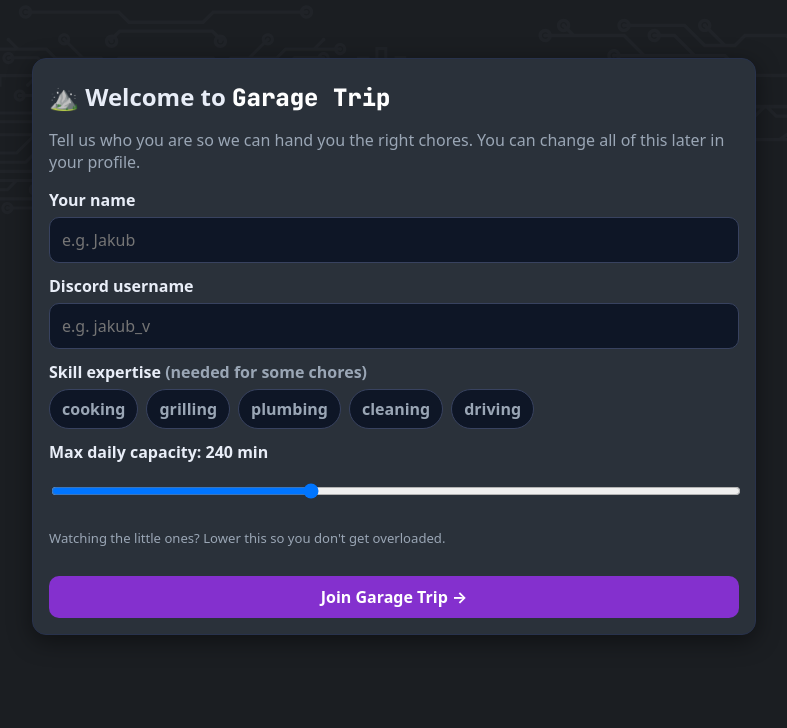
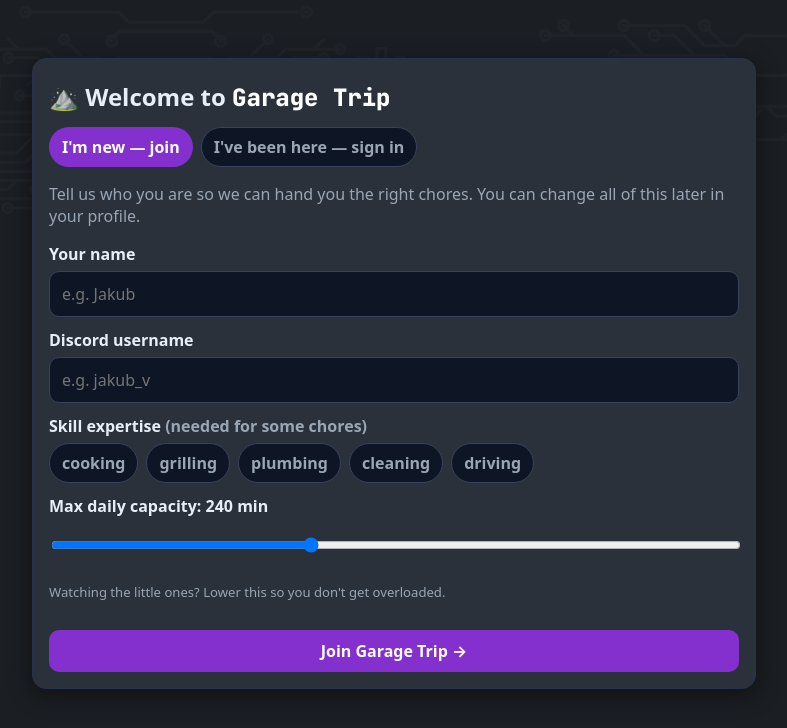
Before and after one commit to vonsovsky/GarageChoresAssigner, a FastAPI app: page / in a window 1280 px wide. Shown: the top 728 px of the page, without its empty margins (246-1033 px from the left). Run offline with FastAPI, Linux system fonts and the light colour scheme.

Commit message:
Add sign-in for returning users
Identity is a uid cookie plus a profile row in SQLite; if the cookie is lost
or used on a new device there was no way back in except re-registering. Add
POST /api/login (restore session by Discord username) and POST /api/logout,
a Join/Sign-in toggle on the landing page, and a Sign out button on the
profile page.

Co-Authored-By: Claude Opus 4.8 <noreply@anthropic.com>

```diff
--- a/app/models.py
+++ b/app/models.py
@@ -30,3 +30,7 @@ class ChoreCreateIn(BaseModel):
 class ManualWorkIn(BaseModel):
     description: str = Field(min_length=1, max_length=200)
     minutes: int = Field(ge=1, le=1000)
+
+
+class LoginIn(BaseModel):
+    discord_handle: str = Field(min_length=1, max_length=80)
--- a/app/routes/api.py
+++ b/app/routes/api.py
@@ -16,7 +16,7 @@ from ..catalog import (
     template_time,
 )
 from ..config import settings
-from ..models import ChoreCreateIn, ManualWorkIn, ProfileIn
+from ..models import ChoreCreateIn, LoginIn, ManualWorkIn, ProfileIn
 from ..suggestions import build_person_pool
 from ..upstream import upstream
 
@@ -56,6 +56,27 @@ async def register(body: ProfileIn, response: Response):
     response.set_cookie(COOKIE, discord_id, max_age=60 * 60 * 24 * 14, samesite="lax")
     await service.broadcast_local({"type": "profile_updated", "discord_id": discord_id})
     return {"profile": profile, "discord_id": discord_id, "matched_upstream": not discord_id.startswith("handle:")}
+
+
+@router.post("/login")
+async def login(body: LoginIn, response: Response):
+    """Sign an existing user back in by their Discord username (restores the
+    session cookie for a returning/new-device/cleared-cookie visitor)."""
+    profile = db.get_profile_by_handle(body.discord_handle)
+    if not profile:
+        raise HTTPException(
+            status_code=404,
+            detail="No profile for that Discord username yet — please join first.",
+        )
+    discord_id = profile["discord_id"]
+    response.set_cookie(COOKIE, discord_id, max_age=60 * 60 * 24 * 14, samesite="lax")
+    return {"profile": profile, "discord_id": discord_id}
+
+
+@router.post("/logout")
+async def logout(response: Response):
+    response.delete_cookie(COOKIE)
+    return {"ok": True}
 
 
 @router.get("/me")
--- a/app/static/js/join.js
+++ b/app/static/js/join.js
@@ -20,6 +20,29 @@ async function init() {
   cap.addEventListener("input", () => (capVal.textContent = cap.value));
 
   document.getElementById("join-form").addEventListener("submit", submit);
+  document.getElementById("login-form").addEventListener("submit", signIn);
+  document.getElementById("tab-join").addEventListener("click", () => showTab("join"));
+  document.getElementById("tab-login").addEventListener("click", () => showTab("login"));
+}
+
+function showTab(which) {
+  const login = which === "login";
+  document.getElementById("join-form").hidden = login;
+  document.getElementById("login-form").hidden = !login;
+  document.getElementById("tab-join").classList.toggle("on", !login);
+  document.getElementById("tab-login").classList.toggle("on", login);
+}
+
+async function signIn(ev) {
+  ev.preventDefault();
+  const discord_handle = document.getElementById("login-handle").value.trim();
+  try {
+    await API.post("/api/login", { discord_handle });
+    location.href = "/feed";
+  } catch (e) {
+    document.getElementById("login-note").textContent =
+      e.message.includes("please join") ? "We don't know that username yet — switch to “join” to create your profile." : "Error: " + e.message;
+  }
 }
 
 function toggle(chip, skill) {
--- a/app/static/js/profile.js
+++ b/app/static/js/profile.js
@@ -25,6 +25,7 @@ async function init() {
 
   document.getElementById("profile-form").addEventListener("submit", save);
   document.getElementById("manual-form").addEventListener("submit", addManual);
+  document.getElementById("signout").addEventListener("click", signOut);
   await Promise.all([loadWorkload(), loadManual()]);
 }
 
@@ -43,6 +44,11 @@ async function save(ev) {
   };
   try { await API.put("/api/me", body); showToast("Profile saved ✓"); loadWorkload(); }
   catch (e) { showToast("Error: " + e.message); }
+}
+
+async function signOut() {
+  try { await API.post("/api/logout"); } catch {}
+  location.href = "/";
 }
 
 async function loadWorkload() {
--- a/app/templates/join.html
+++ b/app/templates/join.html
@@ -4,9 +4,15 @@
 {% block content %}
 <div class="card" style="margin-top:40px">
   <h1>⛰️ Welcome to <span class="logo">Garage Trip</span></h1>
-  <p class="muted">Tell us who you are so we can hand you the right chores. You can change all of this later in your profile.</p>
+
+  <div class="chiprow" style="margin-bottom:12px">
+    <div class="chip on" id="tab-join">I'm new — join</div>
+    <div class="chip" id="tab-login">I've been here — sign in</div>
+  </div>
 
   <form id="join-form">
+    <p class="muted">Tell us who you are so we can hand you the right chores. You can change all of this later in your profile.</p>
+
     <label for="name">Your name</label>
     <input id="name" name="name" placeholder="e.g. Jakub" required />
 
@@ -23,6 +29,14 @@
 
     <button type="submit" style="width:100%;margin-top:16px">Join Garage Trip →</button>
   </form>
+
+  <form id="login-form" hidden>
+    <p class="muted">Welcome back! Enter your Discord username to pick up where you left off.</p>
+    <label for="login-handle">Discord username</label>
+    <input id="login-handle" name="login-handle" placeholder="e.g. jakub_v" required />
+    <p class="muted" id="login-note" style="font-size:.82rem;margin:.4em 0 0"></p>
+    <button type="submit" style="width:100%;margin-top:16px">Sign in →</button>
+  </form>
 </div>
 {% endblock %}
 {% block scripts %}
--- a/app/templates/profile.html
+++ b/app/templates/profile.html
@@ -1,7 +1,10 @@
 {% extends "base.html" %}
 {% block title %}Profile — Garage Trip{% endblock %}
 {% block content %}
-<h1>Your profile</h1>
+<div class="row" style="display:flex;justify-content:space-between;align-items:center">
+  <h1 style="margin:0">Your profile</h1>
+  <button id="signout" class="ghost small">Sign out</button>
+</div>
 
 <div class="card">
   <form id="profile-form">
```
